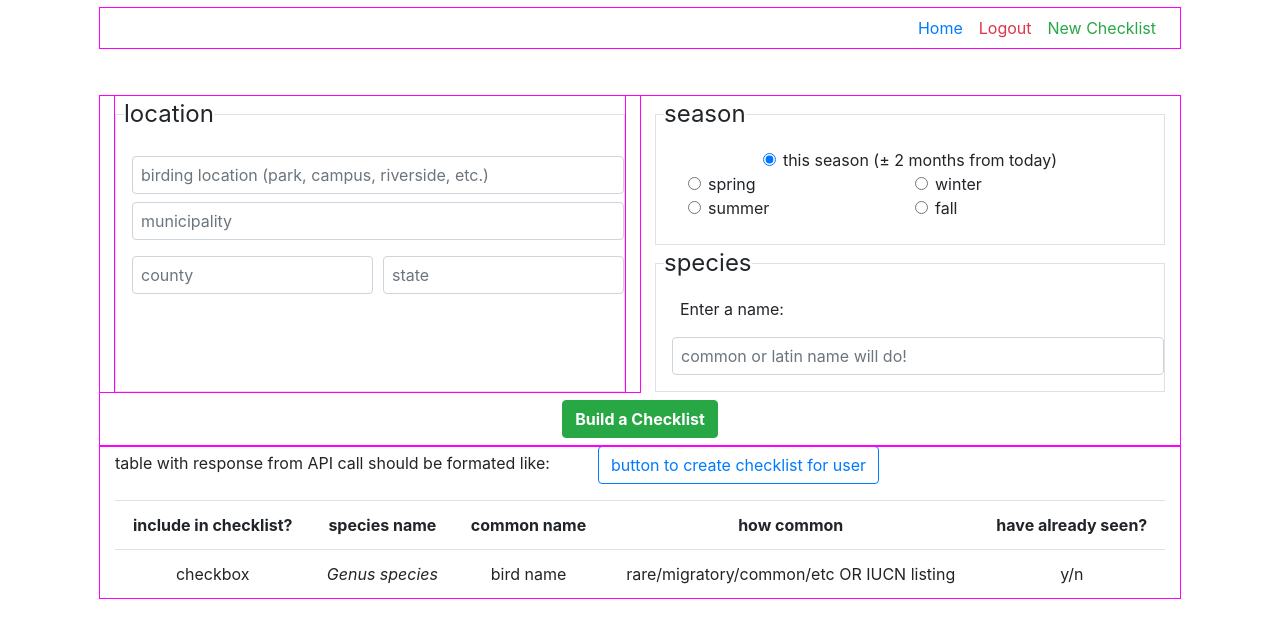
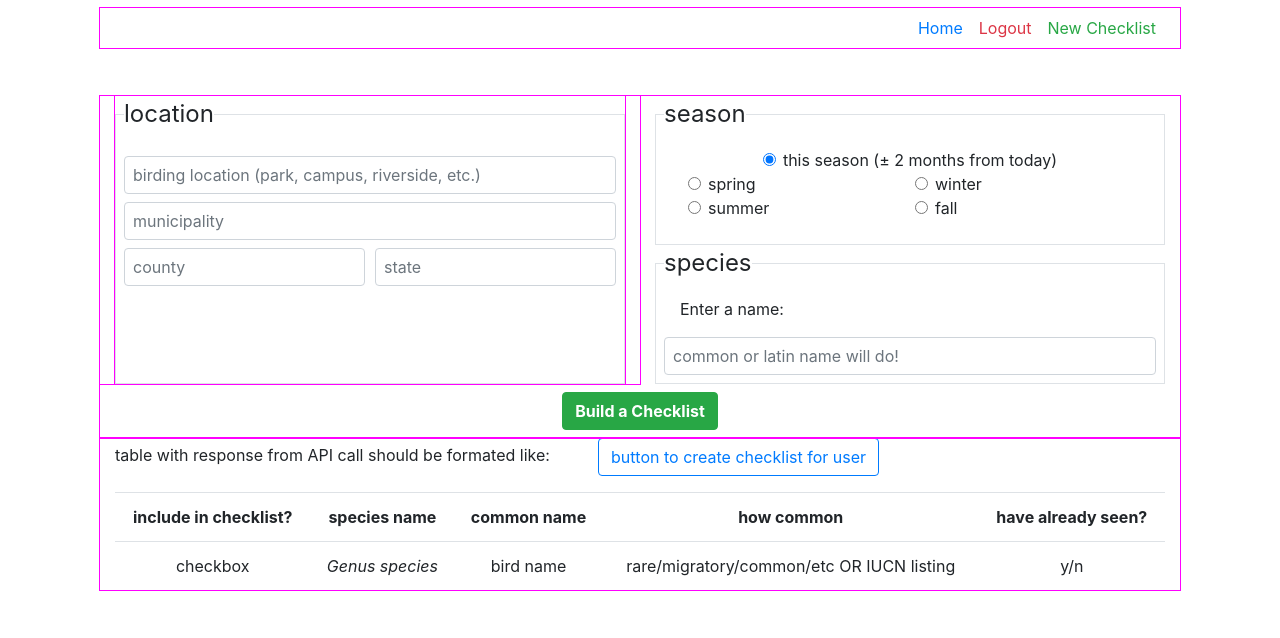
Before and after one commit to a-kuhn/encounter, a React (Create React App) app in the folder client/: page /encounters/new in a window 1280 px wide. Shown: the top 638 px of the page. Built offline with nearby package versions, Linux system fonts and the light colour scheme.

Commit message:
new margins on input boxes

```diff
--- a/client/src/components/SearchForm.jsx
+++ b/client/src/components/SearchForm.jsx
@@ -32,14 +32,14 @@ const SearchForm = (props) => {
                 onChange={(e) => setSearchLocation(e.target.value)}
                 value={searchLocation}
                 type="text"
-                className="px-2 m-2 form-control"
+                className="px-2 mt-2 mx-auto form-control"
                 placeholder="birding location (park, campus, riverside, etc.)"
               ></input>
               <input
                 onChange={(e) => setSearchMunicipality(e.target.value)}
                 value={searchMunicipality}
                 type="text"
-                className="px-2 m-2 form-control"
+                className="px-2 mt-2 mx-auto form-control"
                 placeholder="municipality"
               ></input>
               <div className="form-row">
@@ -48,7 +48,7 @@ const SearchForm = (props) => {
                     onChange={(e) => setSearchCounty(e.target.value)}
                     value={searchCounty}
                     type="text"
-                    className="px-2 m-2 form-control"
+                    className="px-2 mt-2 mx-auto form-control"
                     placeholder="county"
                   ></input>
                 </div>
@@ -57,7 +57,7 @@ const SearchForm = (props) => {
                     onChange={(e) => setSearchState(e.target.value)}
                     value={searchState}
                     type="text"
-                    className="px-2 m-2 form-control"
+                    className="px-2 mt-2 mx-auto form-control"
                     placeholder="state"
                   ></input>
                 </div>
@@ -147,7 +147,7 @@ const SearchForm = (props) => {
                 onChange={(e) => setSearchSpecies(e.target.value)}
                 value={searchSpecies}
                 type="text"
-                className="px-2 m-2 form-control"
+                className="px-2 mt-2 mx-auto form-control"
                 placeholder="common or latin name will do!"
               ></input>
             </fieldset>
```
